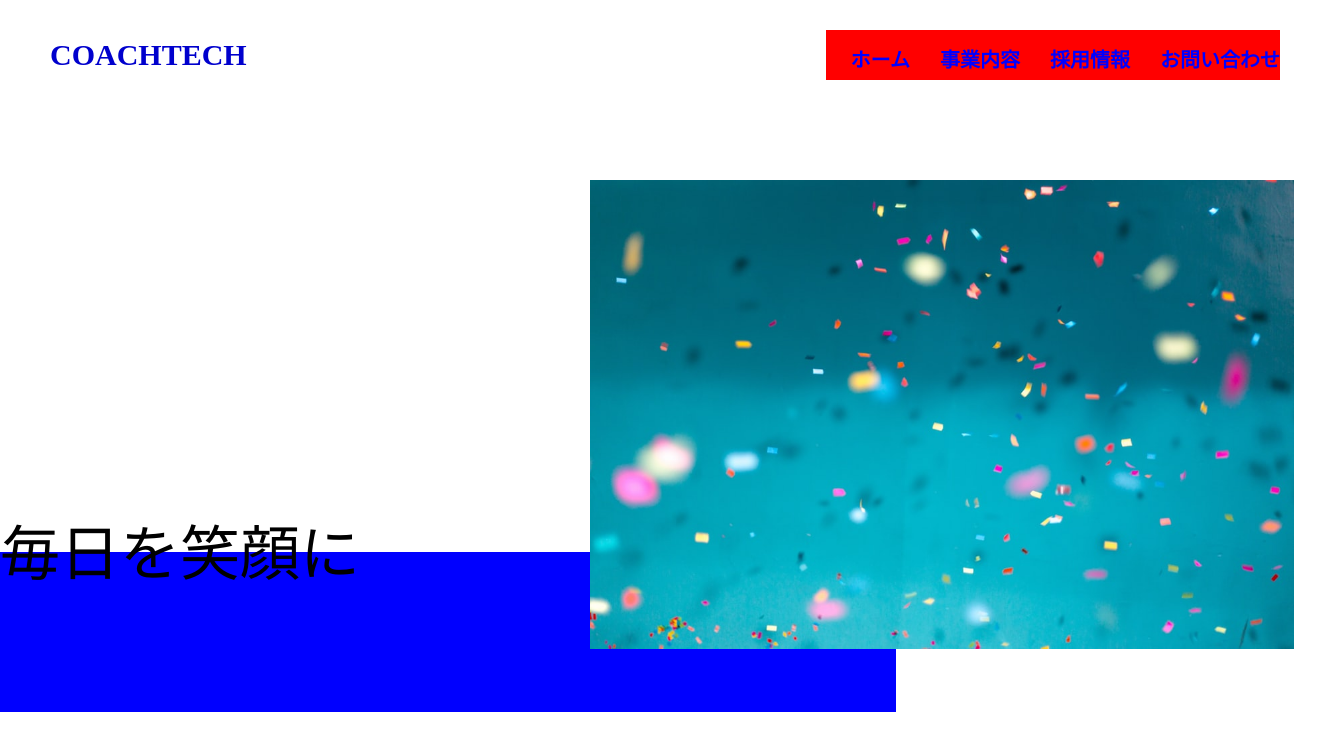
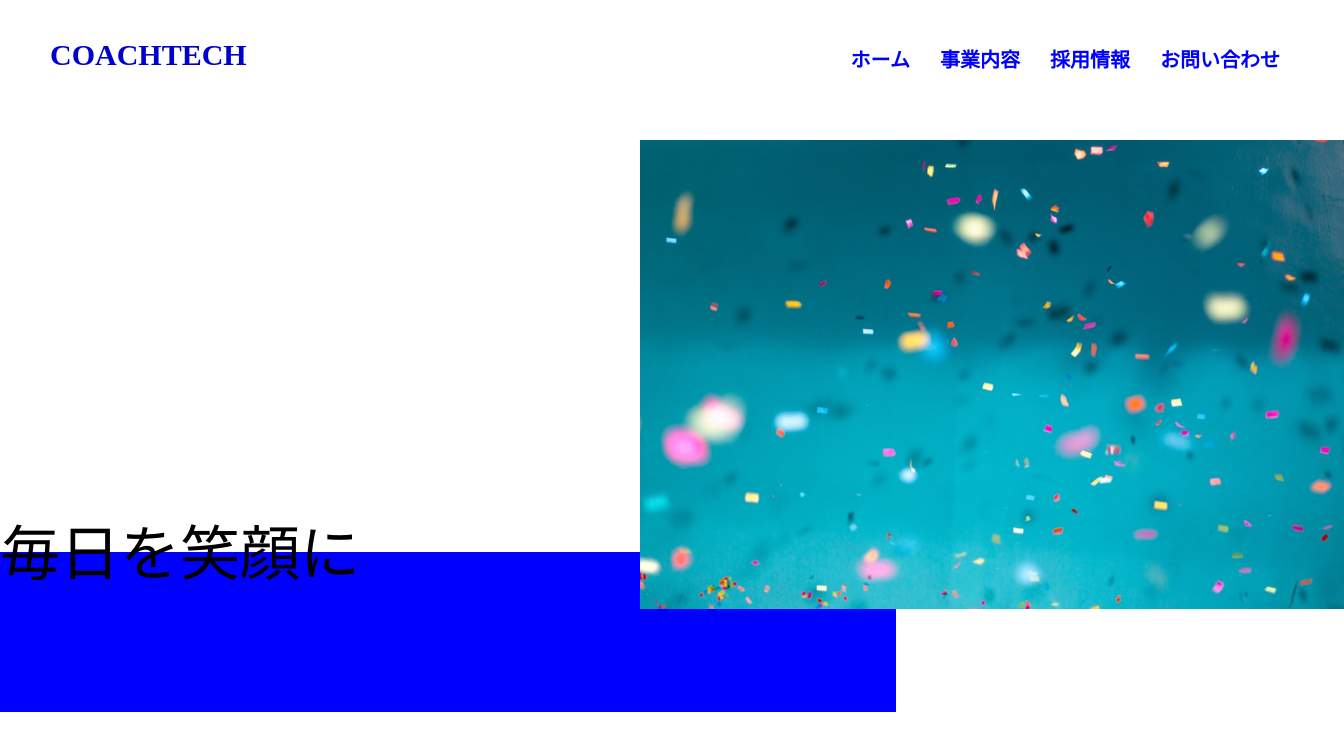
Before and after one commit to kt33m21/20210920murakami, a plain HTML site: page index.html in a window 1280 px wide. Shown: the whole page, 1344 px wide, since content can reach past the window. Drawn offline with Linux system fonts and the light colour scheme.

Commit message:
再々々修正

```diff
--- a/css/style.css
+++ b/css/style.css
@@ -23,7 +23,6 @@
 .contents-main-menu{
   font-size:20px;
   margin:0 0 0 auto;
-  background-color: red;
 }
 
 .contents-main-menu-block{
@@ -56,8 +55,8 @@
 .contents-bottom-ttl-img{
   width: 55vw;
   position: relative;
-  bottom:-100px;
-  left:590px;
+  bottom:-60px;
+  left:50%;
 
 }
 
```
